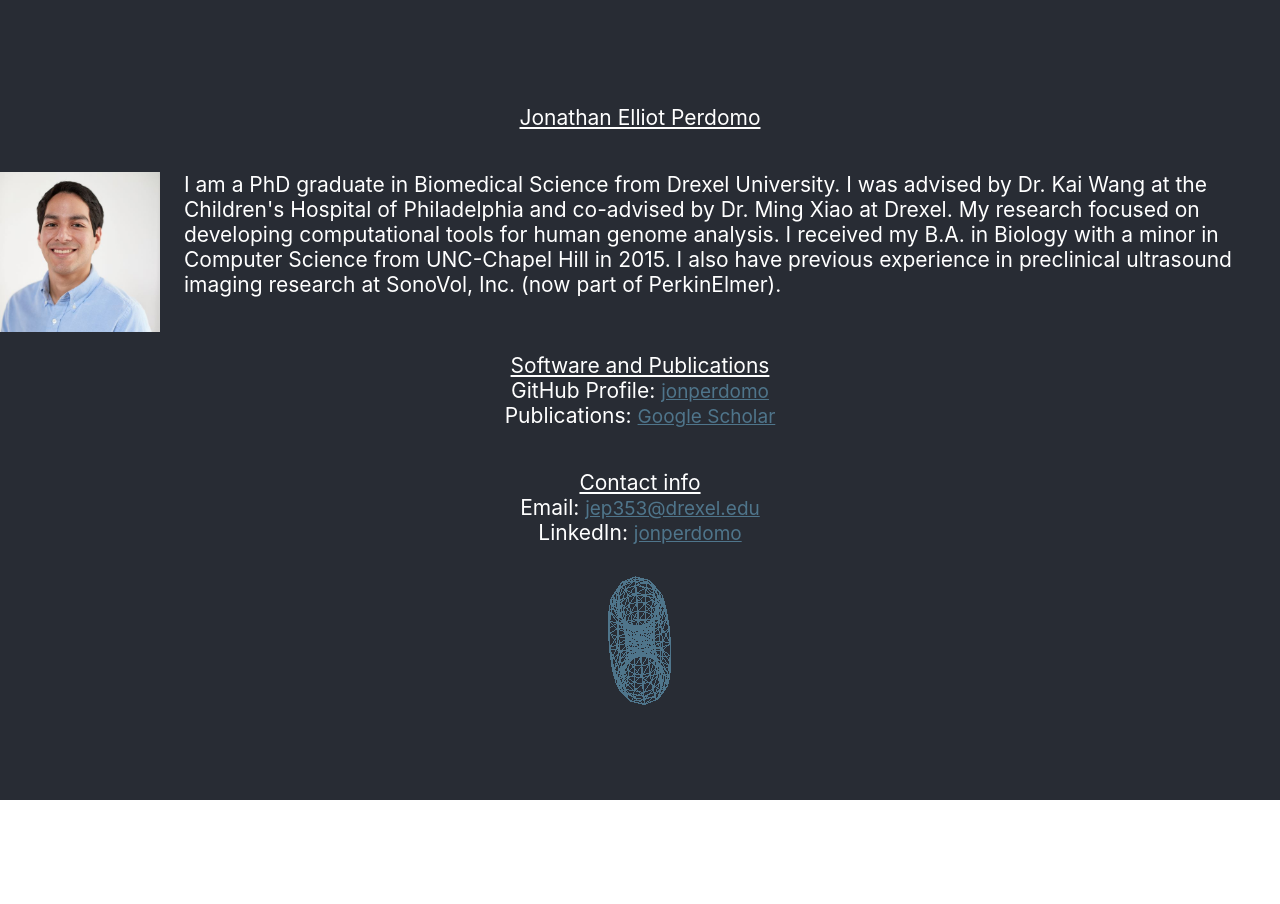
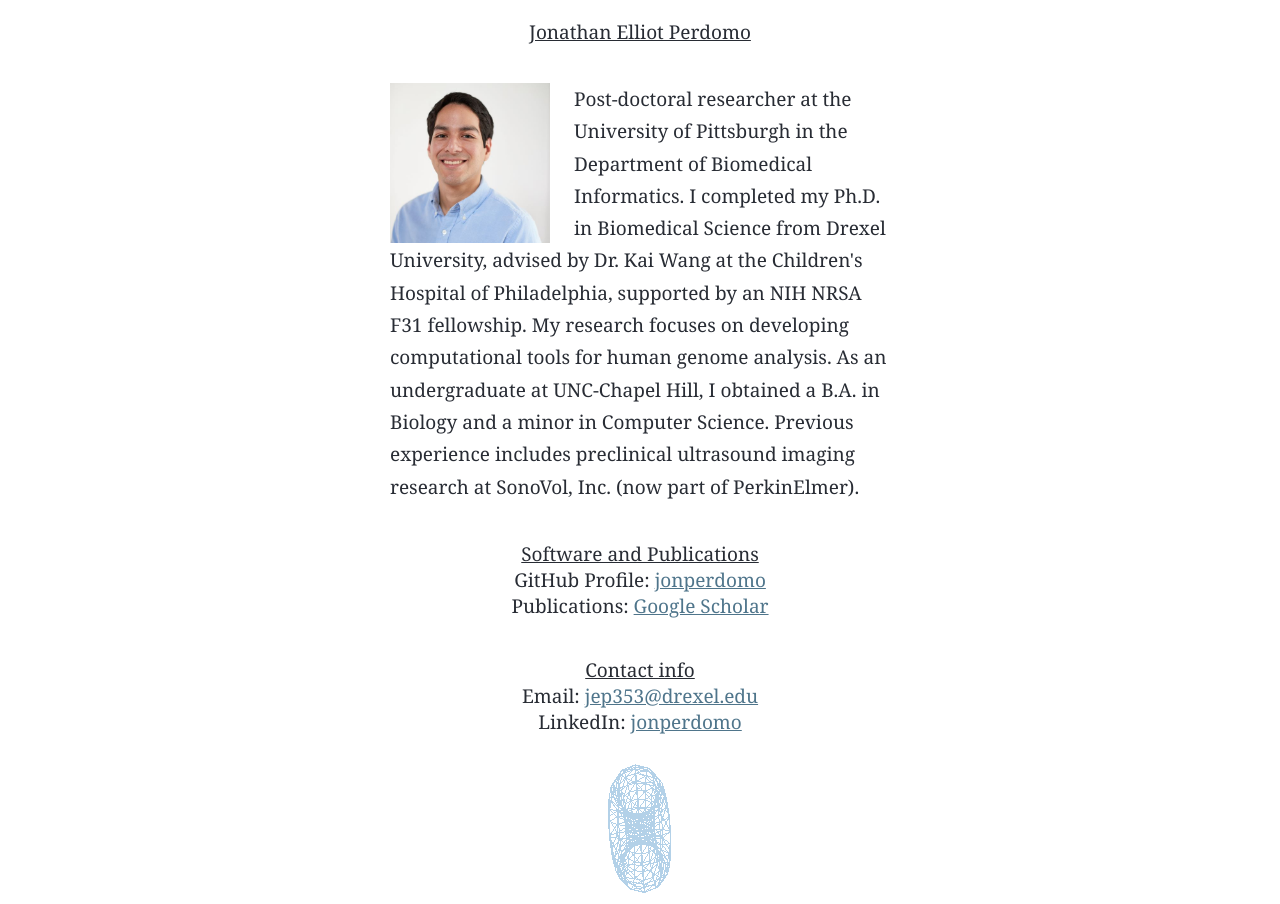
Before and after one commit to jonperdomo/jonperdomo.github.io, a React (Create React App) app: page / in a window 1280 px wide. Before the commit the page ends 800 px from the top, so only its background shows below. Built offline with nearby package versions, Linux system fonts and the light colour scheme.

Commit message:
Update README.md and adjust 3D widget colors and styles

```diff
--- a/src/App.css
+++ b/src/App.css
@@ -1,5 +1,11 @@
 .App {
-  text-align: center;
+  display: flex;
+  flex-direction: column;
+  align-items: center;
+  min-height: 100vh;
+  color: #333;
+  font-family: 'Georgia', serif;
+  margin: 0;
 }
 
 .App-logo {
@@ -8,14 +14,14 @@
 }
 
 .App-header {
-  background-color: #282c34;
+  background-color: white;
   min-height: 100vh;
   display: flex;
   flex-direction: column;
   align-items: center;
   justify-content: center;
-  font-size: calc(5px + 2vmin);
-  color: white;
+  font-size: calc(3px + 2vmin);
+  color: #282c34;
 }
 
 .Title-section {
@@ -24,19 +30,32 @@
 
 .About-section {
     /* background-color: green; */
-    color: white;
-    font-size: calc(5px + 2vmin);
+    color: #282c34;
+    font-size: calc(3px + 2vmin);
     text-align: left;
+    line-height: 1.7;
+    max-width: 500px;
+}
+
+.Personal-info {
+  color: #282c34;
+  font-size: calc(3px + 2vmin);
+  align-items: center;
+  text-align: center;
 }
 
 .Contact-info {
-  color: white;
+  color: #282c34;
   font-size: calc(3px + 2vmin);
+  align-items: center;
+  text-align: center;
 }
 
 .App-link {
   color: #4F758B;
   font-size: calc(3px + 2vmin);
+  align-items: center;
+  text-align: center;
 }
 
 .image {
--- a/src/App.js
+++ b/src/App.js
@@ -3,7 +3,7 @@ import Widget from './Widget';
 import './App.css';
 
 // Create the about text variable
-var aboutText = "I am a PhD graduate in Biomedical Science from Drexel University. I was advised by Dr. Kai Wang at the Children's Hospital of Philadelphia and co-advised by Dr. Ming Xiao at Drexel. My research focused on developing computational tools for human genome analysis. I received my B.A. in Biology with a minor in Computer Science from UNC-Chapel Hill in 2015. I also have previous experience in preclinical ultrasound imaging research at SonoVol, Inc. (now part of PerkinElmer).";
+var aboutText = "Post-doctoral researcher at the University of Pittsburgh in the Department of Biomedical Informatics. I completed my Ph.D. in Biomedical Science from Drexel University, advised by Dr. Kai Wang at the Children's Hospital of Philadelphia, supported by an NIH NRSA F31 fellowship. My research focuses on developing computational tools for human genome analysis. As an undergraduate at UNC-Chapel Hill, I obtained a B.A. in Biology and a minor in Computer Science. Previous experience includes preclinical ultrasound imaging research at SonoVol, Inc. (now part of PerkinElmer).";
 
 function App() {
   return (
--- a/src/Widget.js
+++ b/src/Widget.js
@@ -17,7 +17,9 @@ const Widget = () => {
     camera.position.z = 2;
 
     const scene = new THREE.Scene();
-    scene.background = new THREE.Color(0x282c34);  // dark grey
+    // scene.background = new THREE.Color(0x282c34);  // dark grey
+    // White background
+    scene.background = new THREE.Color(0xffffff);  // white
 
     const boxWidth = 1;
     const boxHeight = 1;
@@ -35,7 +37,11 @@ const Widget = () => {
     const cubes = []; // just an array we can use to rotate the cubes
 
     // Create a basic white material
-    const material = new THREE.MeshBasicMaterial({ color: 0x4F758B, wireframe: true });
+    // const material = new THREE.MeshBasicMaterial({ color: 0x4F758B, wireframe: true });
+    // lighter blue material
+    // const material = new THREE.MeshBasicMaterial({ color: 0x7AAED6, wireframe: true });
+    // very light blue
+    const material = new THREE.MeshBasicMaterial({ color: 0xB3D1E8, wireframe: true });
 
     // Create cubes
     const cube1 = new THREE.Mesh(geometry, material);
```
Also changed, not shown: 2 other files (tests, documents, lock files or other folders).
